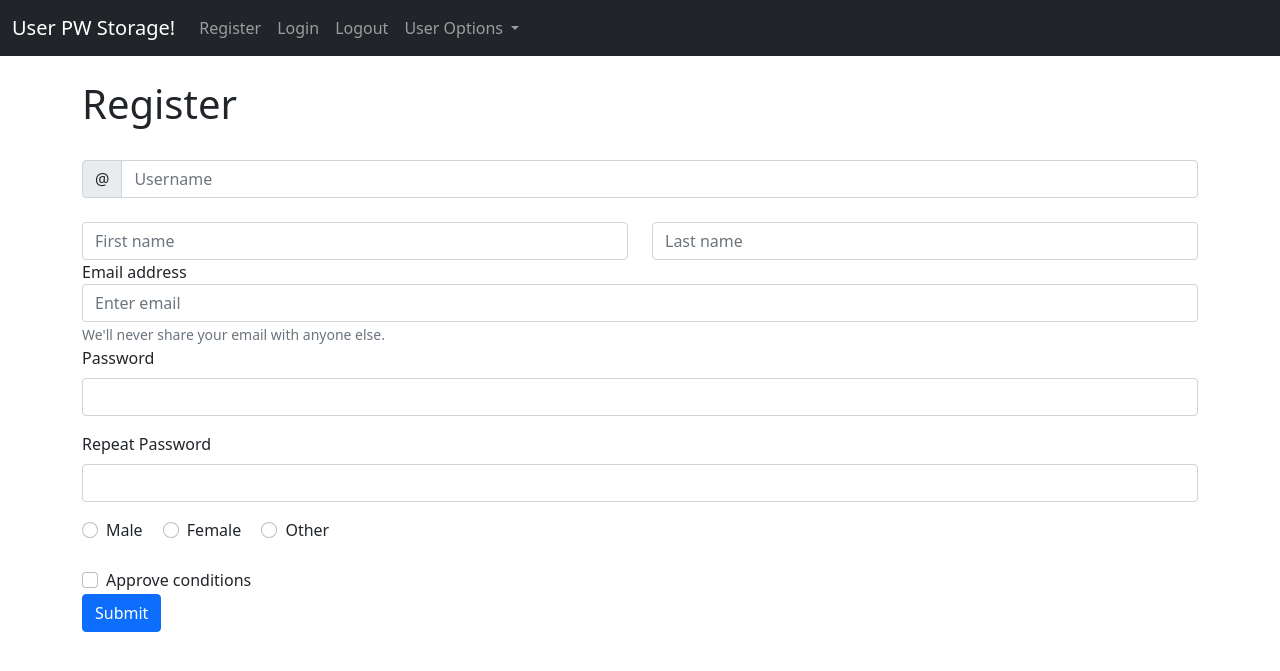
After one commit to Mozes721/Django_users_pw_storage, a Django app: page /register/ in a window 1280 px wide. The commit adds this page. Shown: the top 671 px of the page. Run offline with Django 3.2, Linux system fonts and the light colour scheme.

Commit message:
registery, logging, signout templates made

```diff
--- a/pw_storage/templates/pw_storage/base.html
+++ b/pw_storage/templates/pw_storage/base.html
@@ -20,19 +20,19 @@
     <div class="collapse navbar-collapse" id="navbarNavDropdown">
       <ul class="navbar-nav">
         <li class="nav-item">
-          <a class="nav-link active" aria-current="page" href="#">Register</a>
+          <a class="nav-link" href="{% url 'register-page' %}">Register</a>
         </li>
         <li class="nav-item">
-          <a class="nav-link" href="#">Login</a>
+          <a class="nav-link" href="{% url 'login-page' %}">Login</a>
         </li>
         <li class="nav-item">
-          <a class="nav-link" href="#">Signout</a>
+          <a class="nav-link" href="{% url 'logged_out-page' %}">Logout</a>
         </li>
         <li class="nav-item dropdown">
           <a class="nav-link dropdown-toggle" href="#" id="navbarDropdownMenuLink" role="button" data-bs-toggle="dropdown" aria-expanded="false">
             User Options
           </a>
-          <ul class="dropdown-menu" aria-labelledby="navbarDropdownMenuLink">
+          <ul class="dropdown-menu" aria-labelledby="navbarDropdownMenuLink" >
             <li><a class="dropdown-item" href="#">Add new pw domain</a></li>
             <li><a class="dropdown-item" href="#">Search pw</a></li>
             <li><a class="dropdown-item" href="#">Check all</a></li>
@@ -42,6 +42,11 @@
     </div>
   </div>
 </nav>
+<div class="container">
+  {% block content %}
+  {% endblock %}
+</div>
+
     <script src="https://cdn.jsdelivr.net/npm/bootstrap@5.0.0-beta3/dist/js/bootstrap.bundle.min.js" integrity="sha384-JEW9xMcG8R+pH31jmWH6WWP0WintQrMb4s7ZOdauHnUtxwoG2vI5DkLtS3qm9Ekf" crossorigin="anonymous"></script>
 
   </body>
--- /dev/null
+++ b/pw_storage/templates/pw_storage/register.html
@@ -0,0 +1,56 @@
+{% extends 'pw_storage/base.html' %}
+
+{% block content %}
+<br>
+<h1>Register</h1>
+<br>
+<form>
+  <div class="input-group flex-nowrap">
+    <span class="input-group-text" id="addon-wrapping">@</span>
+    <input type="text" class="form-control" placeholder="Username" aria-label="Username" aria-describedby="addon-wrapping">
+</div>
+<br>
+<div class="row">
+    <div class="col">
+      <input type="text" class="form-control" placeholder="First name">
+    </div>
+    <div class="col">
+      <input type="text" class="form-control" placeholder="Last name">
+    </div>
+  </div>
+
+<div class="form-group">
+    <label for="exampleInputEmail1">Email address</label>
+    <input type="email" class="form-control" id="exampleInputEmail1" aria-describedby="emailHelp" placeholder="Enter email">
+    <small id="emailHelp" class="form-text text-muted">We'll never share your email with anyone else.</small>
+  </div>
+
+<div class="mb-3">
+    <label for="password1" class="form-label">Password</label>
+    <input type="password" class="form-control" id="password1">
+</div>
+<div class="mb-3">
+    <label for="password2" class="form-label">Repeat Password</label>
+    <input type="password" class="form-control" id="password2">
+</div>
+<div class="form-check form-check-inline">
+  <input class="form-check-input" type="radio" name="inlineOptions" id="male" value="male">
+  <label class="form-check-label" for="male">Male</label>
+</div>
+<div class="form-check form-check-inline">
+  <input class="form-check-input" type="radio" name="inlineOptions" id="female" value="female">
+  <label class="form-check-label" for="female">Female</label>
+</div>
+<div class="form-check form-check-inline">
+  <input class="form-check-input" type="radio" name="inlineOptions" id="other" value="other">
+  <label class="form-check-label" for="other">Other</label>
+</div>
+ <div class="form-check">
+     <br>
+    <input type="checkbox" class="form-check-input" id="checkchecked">
+    <label class="form-check-label" for="checkchecked">Approve conditions</label>
+  </div>
+<button type="submit" class="btn btn-primary">Submit</button>
+</form>
+
+{% endblock %}
--- a/pw_storage/urls.py
+++ b/pw_storage/urls.py
@@ -3,5 +3,7 @@ from . import views
 
 urlpatterns = [
     path('', views.home_page, name="home-page"),
-    path('about/', views.about_page, name="about-page"),
+    path('register/', views.register_page, name="register-page"),
+    path('login/', views.login_page, name="login-page"),
+    path('logged_out/', views.logged_out_page, name="logged_out-page"),
 ]
--- a/pw_storage/views.py
+++ b/pw_storage/views.py
@@ -4,7 +4,13 @@ from django.http import HttpResponse
 
 # Create your views here.
 def home_page(request):
-    return render(request, 'pw_storage/base.html')
+    return render(request, 'pw_storage/home.html')
 
-def about_page(request):
-    return HttpResponse('<h1>Blog About</h1>')
+def register_page(request):
+    return render(request, 'pw_storage/register.html')
+
+def login_page(request):
+    return render(request, 'pw_storage/login.html')
+
+def logged_out_page(request):
+    return render(request, 'pw_storage/logged_out.html')
```
Also changed, not shown: pw_storage/templates/pw_storage/home.html (+17 -0 lines), pw_storage/templates/pw_storage/logged_out.html (added, +13 -0 lines), pw_storage/templates/pw_storage/login.html (added, +22 -0 lines).
